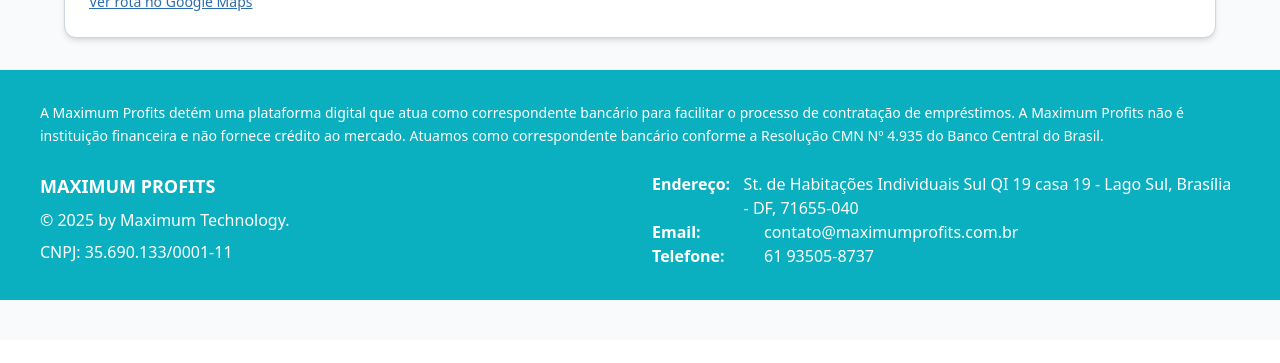
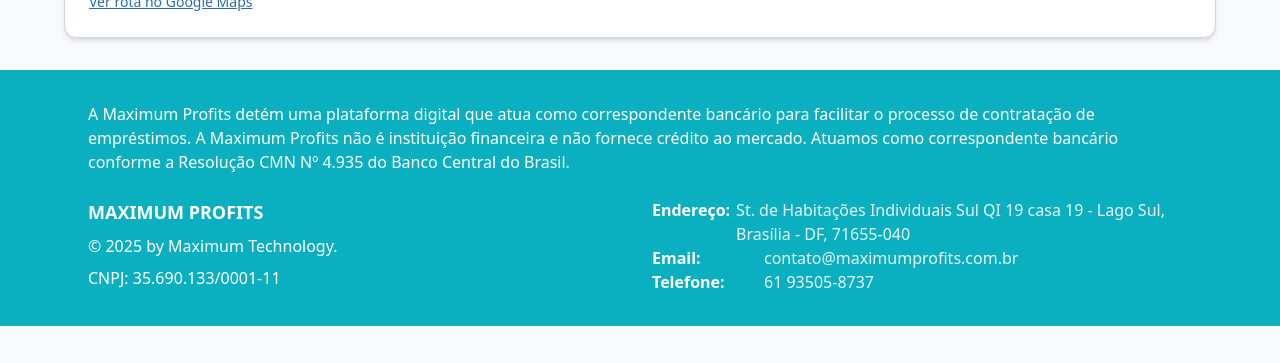
Before and after one commit to skcbroo/front_maximum, a React (Vite) app: page / in a window 1280 px wide. Shown: the part 2087-2450 px from the top of the page. Before the commit the page ends 2427 px from the top, so only its background shows below. Built offline with nearby package versions, Linux system fonts and the light colour scheme.

Commit message:
Update Home.jsx

```diff
--- a/src/pages/Home.jsx
+++ b/src/pages/Home.jsx
@@ -227,8 +227,8 @@ export default function Home() {
 
    <section className="-mx-10">
   <footer className="w-full bg-[#0AAFC0] text-white">
-    <div className="w-full px-10 py-8 space-y-6">
-      <p className="text-sm leading-relaxed">
+    <div className="max-w-6xl mx-auto px-6 py-8 space-y-6">
+      <p>
         A Maximum Profits detém uma plataforma digital que atua como
         correspondente bancário para facilitar o processo de contratação de
         empréstimos. A Maximum Profits não é instituição financeira e não
@@ -236,34 +236,32 @@ export default function Home() {
         conforme a Resolução CMN Nº 4.935 do Banco Central do Brasil.
       </p>
 
-      <div className="w-full grid grid-cols-1 md:grid-cols-2 gap-6 items-start text-left">
-        <div>
+      <div className="grid grid-cols-1 md:grid-cols-2 gap-6 items-start text-center md:text-left">
+        <div className="flex flex-col items-center md:items-start">
           <h4 className="text-lg font-bold">MAXIMUM PROFITS</h4>
           <p className="mt-2">© 2025 by Maximum Technology.</p>
           <p className="mt-2">CNPJ: 35.690.133/0001-11</p>
         </div>
 
-        <div>
+        <div className="flex flex-col items-center md:items-start">
           <p className="flex">
             <span className="font-semibold inline-block w-28">Endereço:</span>
-            <span>
-              St. de Habitações Individuais Sul QI 19 casa 19 - Lago Sul,
-              Brasília - DF, 71655-040
-            </span>
+            <span className="text-white/90">{ENDERECO}</span>
           </p>
           <p className="flex">
             <span className="font-semibold inline-block w-28">Email:</span>
-            <span>contato@maximumprofits.com.br</span>
+            <span className="text-white/90">contato@maximumprofits.com.br</span>
           </p>
           <p className="flex">
             <span className="font-semibold inline-block w-28">Telefone:</span>
-            <span>61 93505-8737</span>
+            <span className="text-white/90">61 93505-8737</span>
           </p>
         </div>
       </div>
     </div>
   </footer>
 </section>
+
 
 
     </NavbarLayout>
```
